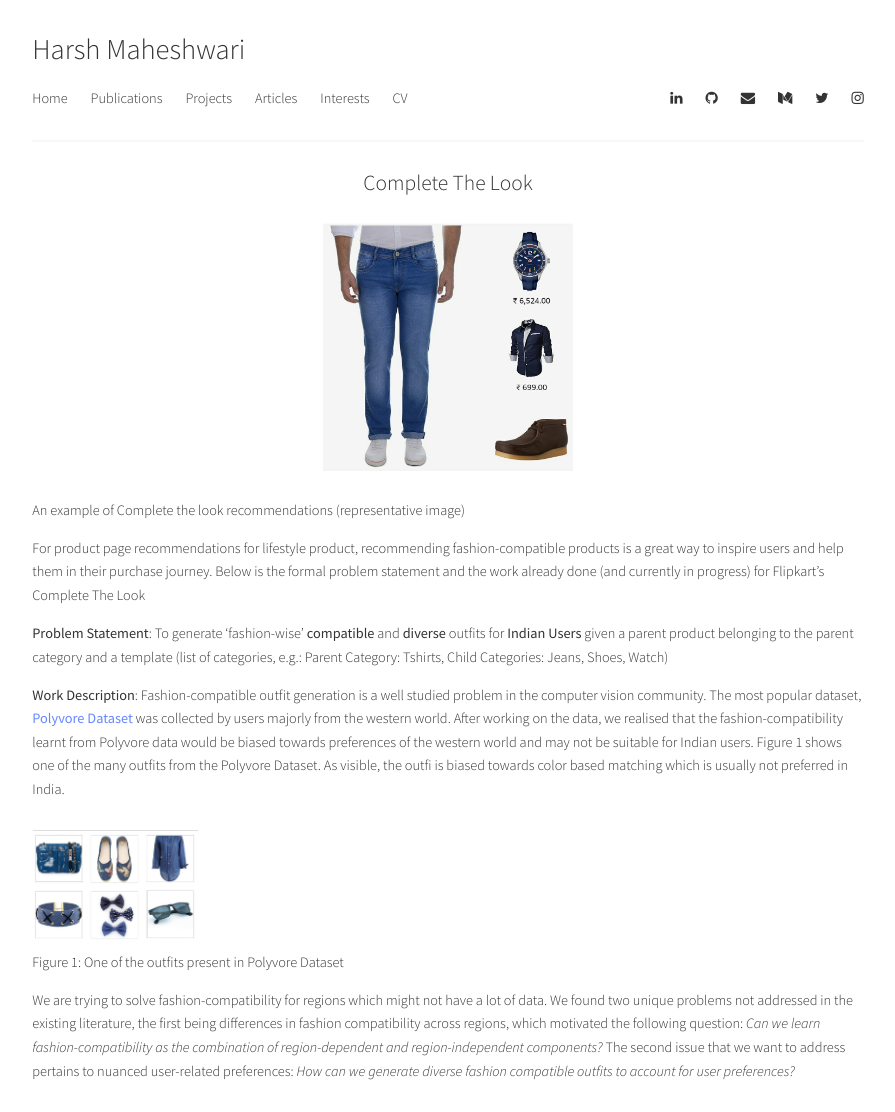
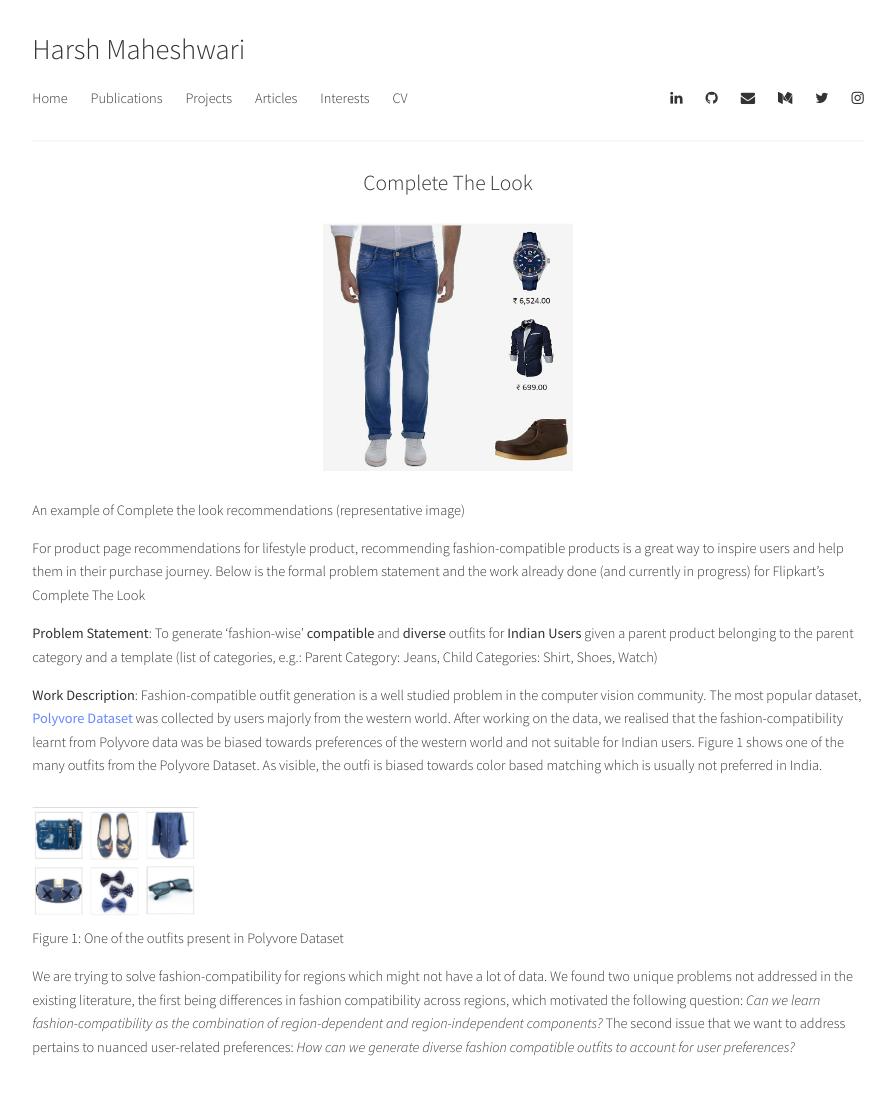
Before and after one commit to harshm121/portfolio-old, a Jekyll site: the page built from Projects/CTL.md, in a window 1280 px wide. Shown: the whole page, without its empty margins (192-1087 px from the left). Built offline with Jekyll 4.4.1, drawn with Linux system fonts in a browser that asks for light colours; a style sheet for code colours, icons or effects is not loaded; after the commit the page ends 1088 px from its top, so only the background shows below that.

Commit message:
Update CTL.md

```diff
--- a/Projects/CTL.md
+++ b/Projects/CTL.md
@@ -20,9 +20,9 @@ title: "Complete The Look"
 
 For product page recommendations for lifestyle product, recommending fashion-compatible products is a great way to inspire users and help them in their purchase journey. Below is the formal problem statement and the work already done (and currently in progress) for Flipkart's Complete The Look
 
-**Problem Statement**: To generate 'fashion-wise' **compatible** and **diverse** outfits for **Indian Users** given a parent product belonging to the parent category and a template (list of categories, e.g.: Parent Category: Tshirts, Child Categories: Jeans, Shoes, Watch)
+**Problem Statement**: To generate 'fashion-wise' **compatible** and **diverse** outfits for **Indian Users** given a parent product belonging to the parent category and a template (list of categories, e.g.: Parent Category: Jeans, Child Categories: Shirt, Shoes, Watch)
 
-**Work Description**: Fashion-compatible outfit generation is a well studied problem in the computer vision community. The most popular dataset, [Polyvore Dataset](https://arxiv.org/pdf/1803.09196.pdf) was collected by users majorly from the western world. After working on the data, we realised that the fashion-compatibility learnt from Polyvore data would be biased towards preferences of the western world and may not be suitable for Indian users. Figure 1 shows one of the many outfits from the Polyvore Dataset. As visible, the outfi is biased towards color based matching which is usually not preferred in India.
+**Work Description**: Fashion-compatible outfit generation is a well studied problem in the computer vision community. The most popular dataset, [Polyvore Dataset](https://arxiv.org/pdf/1803.09196.pdf) was collected by users majorly from the western world. After working on the data, we realised that the fashion-compatibility learnt from Polyvore data was be biased towards preferences of the western world and not suitable for Indian users. Figure 1 shows one of the many outfits from the Polyvore Dataset. As visible, the outfi is biased towards color based matching which is usually not preferred in India.
 <figure style="float:left;">
 <img src="https://harshm121.github.io/Projects/polyvore_example.jpeg" alt="Polyvore example" width="20%">
 <br>
```
